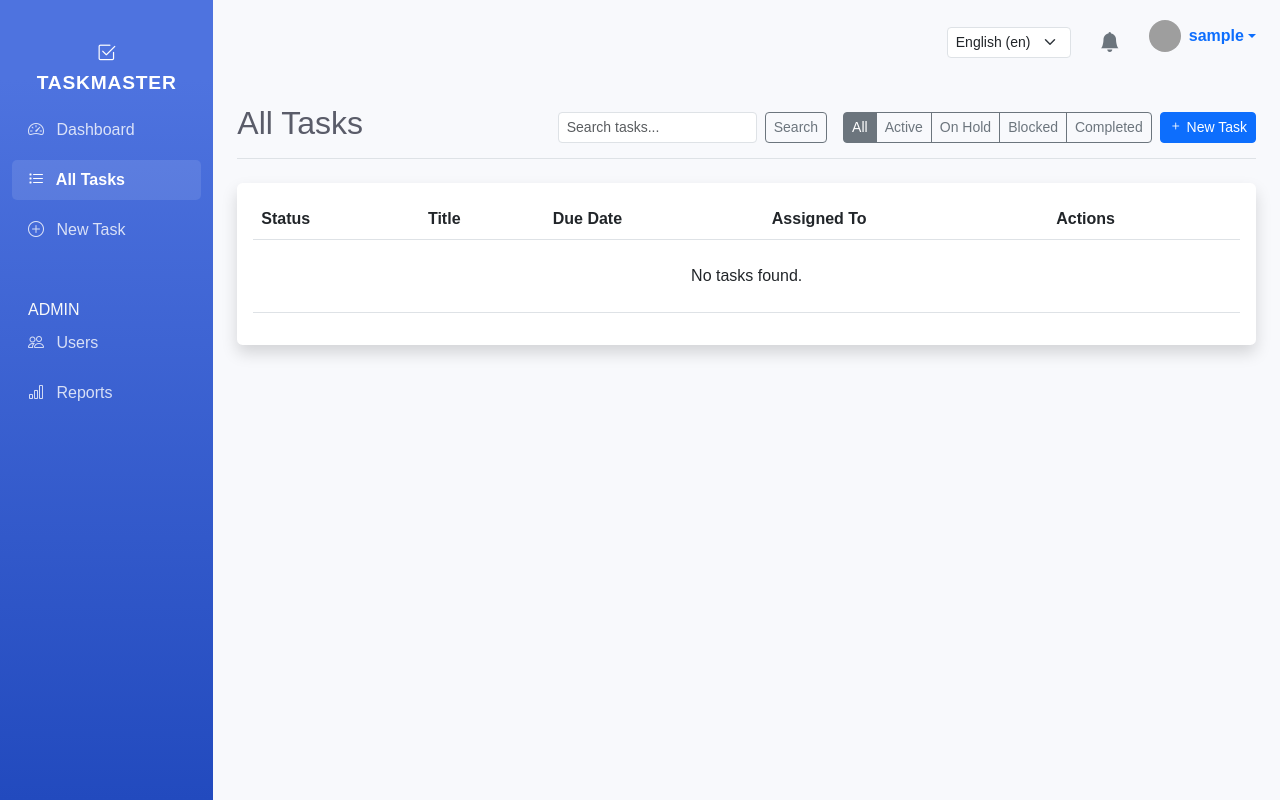
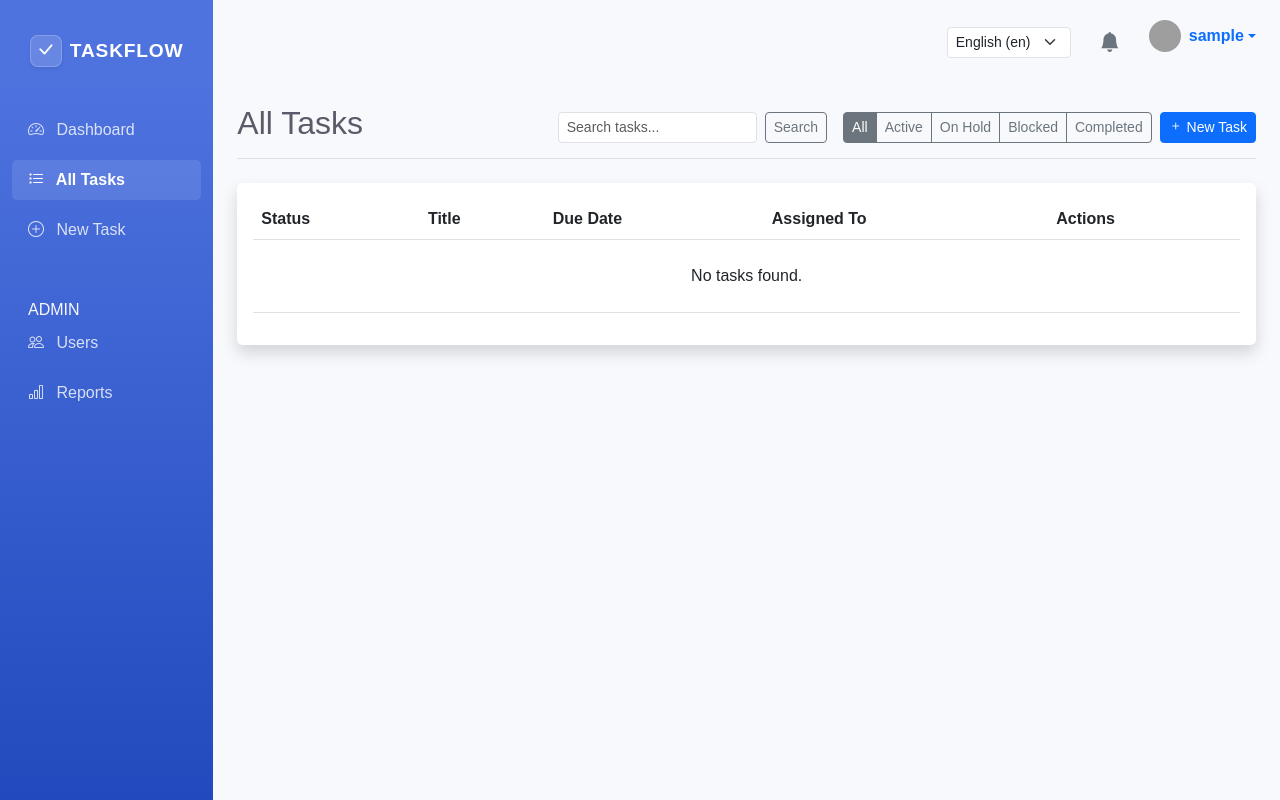
Before and after one commit to jesusoviedo/ai-dev-tools-zoomcamp, a Django app: page /en/tasks/ in a window 1280 px wide. Run offline with Django 5.2, Linux system fonts and the light colour scheme; the visitor is signed in with stand-in values (Sample User, id 1); data that the repository does not hold is empty; grey boxes are pictures that could not be loaded.

Commit message:
refactor: Rename application from TaskMaster to TaskFlow and update associated branding elements.

```diff
--- a/homework1/todo_app/templates/registration/logged_out.html
+++ b/homework1/todo_app/templates/registration/logged_out.html
@@ -5,7 +5,7 @@
 <head>
     <meta charset="UTF-8">
     <meta name="viewport" content="width=device-width, initial-scale=1.0">
-    <title>{% trans "Logged Out" %} - TaskMaster</title>
+    <title>{% trans "Logged Out" %} - TaskFlow</title>
     <link href="https://cdn.jsdelivr.net/npm/bootstrap@5.3.0/dist/css/bootstrap.min.css" rel="stylesheet">
     <style>
         body {
@@ -38,7 +38,7 @@
     <div class="logout-container">
         <div class="logout-icon">👋</div>
         <h2>{% trans "You've been logged out" %}</h2>
-        <p class="text-muted">{% trans "Thanks for using TaskMaster" %}</p>
+        <p class="text-muted">{% trans "Thanks for using TaskFlow" %}</p>
         <a href="{% url 'login' %}" class="btn btn-primary mt-3">
             {% trans "Log in again" %}
         </a>
--- a/homework1/todo_app/templates/registration/login.html
+++ b/homework1/todo_app/templates/registration/login.html
@@ -5,7 +5,7 @@
 <head>
     <meta charset="UTF-8">
     <meta name="viewport" content="width=device-width, initial-scale=1.0">
-    <title>{% trans "Login" %} - TaskMaster</title>
+    <title>{% trans "Login" %} - TaskFlow</title>
     <link href="https://cdn.jsdelivr.net/npm/bootstrap@5.3.0/dist/css/bootstrap.min.css" rel="stylesheet">
     <style>
         body {
@@ -53,7 +53,7 @@
 <body>
     <div class="login-container">
         <div class="login-header">
-            <h1>TaskMaster</h1>
+            <h1>TaskFlow</h1>
             <p class="text-muted">{% trans "Sign in to your account" %}</p>
         </div>
 
--- a/homework1/todo_app/templates/todo_app/base.html
+++ b/homework1/todo_app/templates/todo_app/base.html
@@ -1,11 +1,12 @@
 {% load i18n %}
+{% load static %}
 <!DOCTYPE html>
 <html lang="{{ LANGUAGE_CODE }}">
 
 <head>
     <meta charset="UTF-8">
     <meta name="viewport" content="width=device-width, initial-scale=1.0">
-    <title>{% trans "TaskMaster Dashboard" %}</title>
+    <title>{% trans "TaskFlow Dashboard" %}</title>
     <link href="https://cdn.jsdelivr.net/npm/bootstrap@5.3.0/dist/css/bootstrap.min.css" rel="stylesheet">
     <link rel="stylesheet" href="https://cdn.jsdelivr.net/npm/bootstrap-icons@1.11.0/font/bootstrap-icons.css">
     <style>
@@ -86,8 +87,11 @@
             <!-- Sidebar -->
             <nav class="col-md-3 col-lg-2 d-md-block sidebar collapse">
                 <div class="position-sticky pt-3">
-                    <a class="sidebar-brand" href="{% url 'dashboard' %}">
-                        <i class="bi bi-check2-square"></i> TaskMaster
+                    <a class="sidebar-brand d-flex align-items-center justify-content-center" href="{% url 'dashboard' %}">
+                        <div class="me-2 d-flex align-items-center justify-content-center rounded-3 shadow-sm" style="width: 32px; height: 32px; background: rgba(255, 255, 255, 0.15); border: 1px solid rgba(255, 255, 255, 0.2);">
+                            <i class="bi bi-check-lg text-white"></i>
+                        </div>
+                        TaskFlow
                     </a>
                     <ul class="nav flex-column mt-4">
                         <li class="nav-item">
```
Also changed, not shown: homework1/todo_app/templates/registration/password_change_form.html (+6 -11 lines), homework1/todo_app/locale/es/LC_MESSAGES/django.po, 1 other file.
